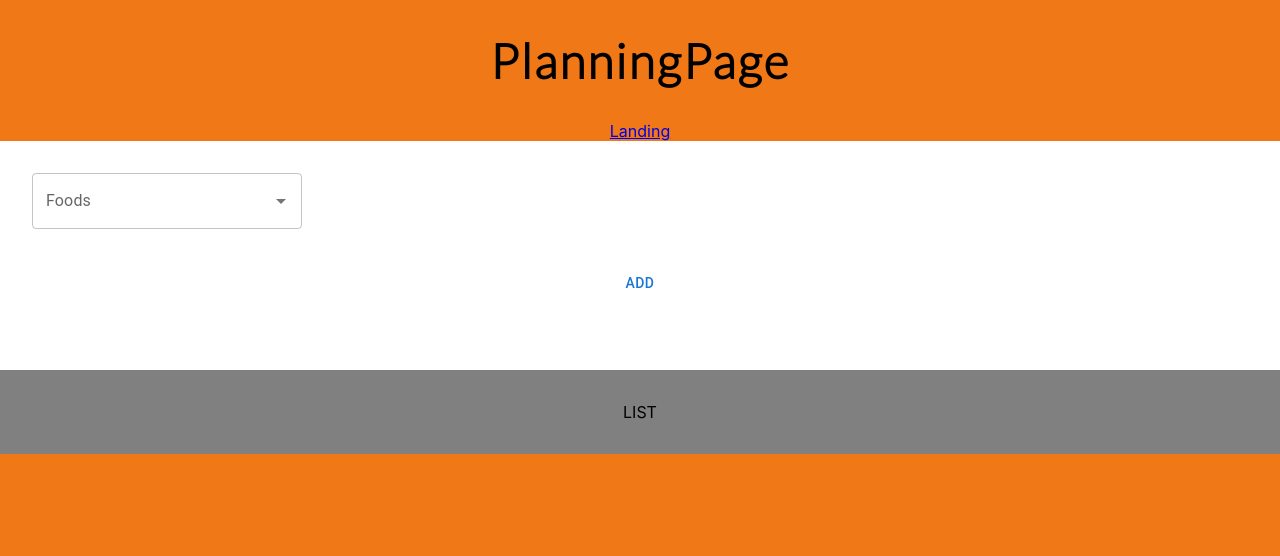
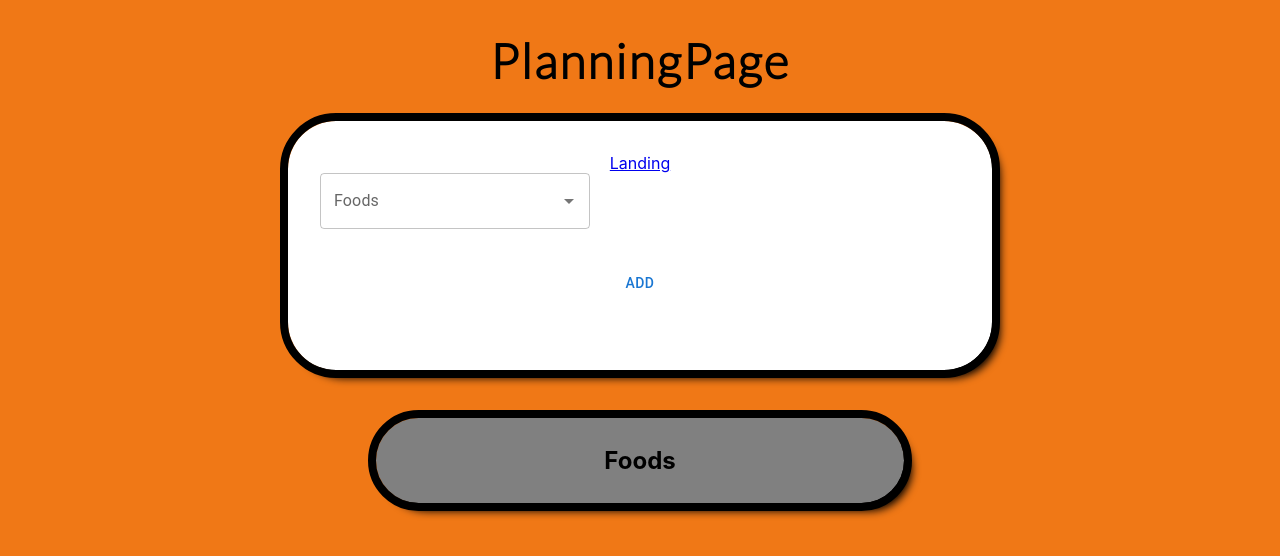
Before and after one commit to luke-eivind/macro-tracker, a React (Create React App) app: page /plan in a window 1280 px wide. Shown: the top 556 px of the page. Built offline with nearby package versions, Linux system fonts and the light colour scheme.

Commit message:
sass module style/pictures

```diff
--- a/package.json
+++ b/package.json
@@ -16,6 +16,7 @@
     "react-dom": "^17.0.2",
     "react-router-dom": "^6.2.1",
     "react-scripts": "5.0.0",
+    "sass": "^1.49.9",
     "web-vitals": "^2.1.4"
   },
   "scripts": {
--- a/src/components/Food.css
+++ b/src/components/Food.css
@@ -1,5 +1,12 @@
 .food-item {
     background-color: seashell;
-    max-width: 20%;
-    padding: 2rem;
+    max-width: 100%;
+    max-height: 2rem;
+    display: flex;
+    justify-content: center;
+    padding: .5rem;
+    margin: 2rem;
 }
+img{
+    max-width: 2rem;
+}
--- a/src/components/Food.js
+++ b/src/components/Food.js
@@ -1,21 +1,23 @@
-import './Food.css'
+import './Food.css';
 import Button from '@mui/material/Button';
 
 const Food = (props) => {
+  const clickHandler = () => {
+    props.deleteHandler(props.name);
+  };
 
-  const clickHandler = () => {
-    props.deleteHandler(props.name)
-  }
+  console.log(props.fat)
 
   return (
-    <div className="food-item">
-      Name: {props.name}<br/>
-      Calories: {props.calories}<br/>
-      Protien: {props.protein}<br/>
-      Carbs: {props.carbs}<br/>
-      Fat: {props.fat}<br/>
-
-      <Button onClick={clickHandler} >delete</Button>
+    <div className='food-item card'>
+      <img src={props.img} />
+      &nbsp;&nbsp;
+      <b>Name:</b> &nbsp;{props.name}&nbsp;&nbsp;
+      <b>Calories:</b> &nbsp;{props.calories}&nbsp;&nbsp;
+      <b>Protien:</b> &nbsp;{props.protein}&nbsp;&nbsp;
+      <b>Carbs:</b> &nbsp;{props.carbs}&nbsp;&nbsp;
+      <b>Fat:</b> &nbsp;{parseInt(props.fat).toFixed(2)}&nbsp;&nbsp;
+      <Button onClick={clickHandler}>delete</Button>
     </div>
   );
 };
--- /dev/null
+++ b/src/components/FoodList.css
@@ -0,0 +1,9 @@
+.food-list {
+  max-width: 40%;
+  margin: 3rem auto;
+  padding: 0.5rem;
+  background-color: grey;
+  border-radius: 3rem;
+  box-shadow: 0.5rem 0.5rem 0.5rem;
+  outline: 0.5rem solid;
+}
--- /dev/null
+++ b/src/components/FoodList.js
@@ -0,0 +1,19 @@
+import './FoodList.css';
+import Button from '@mui/material/Button';
+
+const FoodList = (props) => {
+  const clickHandler = () => {
+    props.deleteHandler(props.name);
+  };
+
+  return (
+    <div className="food-list">
+      <h2>
+        <b>Foods</b>
+      </h2>
+      {props.components}
+    </div>
+  );
+};
+
+export default FoodList;
--- a/src/components/PlanningPage.css
+++ b/src/components/PlanningPage.css
@@ -1,4 +1,6 @@
-.food-list {
+.input-box {
     padding: 2rem;
     background-color: grey;
+    max-width: 50%;
+    margin: 0 auto;
 }
--- a/src/components/PlanningPage.js
+++ b/src/components/PlanningPage.js
@@ -6,6 +6,7 @@ import Autocomplete from '@mui/material/Autocomplete';
 import Button from '@mui/material/Button';
 import Food from './Food';
 import axios from 'axios';
+import FoodList from './FoodList';
 
 const PlanningPage = () => {
   const [foods, setFoods] = useState([]);
@@ -18,6 +19,7 @@ const PlanningPage = () => {
       inputText +
       '&nutrition-type=cooking&limit=3';
     let res = await axios.get(requestUrl);
+    const img = res.data.parsed[0].food.image;
 
     axios
       .post(
@@ -38,7 +40,8 @@ const PlanningPage = () => {
           return [
             ...prevFoods,
             <Food
-              name={res.data.ingredients[0].parsed[0].food.toUpperCase()}
+              img={img}
+              name={res.data.ingredients[0].parsed[0].food.toLowerCase()}
               calories={res.data.totalNutrients.ENERC_KCAL.quantity}
               protein={res.data.totalNutrients.PROCNT.quantity}
               carbs={res.data.totalNutrients.CHOCDF.quantity}
@@ -54,11 +57,14 @@ const PlanningPage = () => {
   };
 
   const clickDeleteHandler = (foodName) => {
-      console.log(foodComponents + 'outside')
-    setFoodComponents(foodComponents.filter((component) => {
-      console.log(foodComponents + 'inside')
-     return component.props.name !== foodName}))
-  }
+    console.log(foodComponents + 'outside');
+    setFoodComponents(
+      foodComponents.filter((component) => {
+        console.log(foodComponents + 'inside');
+        return component.props.name !== foodName;
+      })
+    );
+  };
 
   // function clickDeleteHandler(foodName) {
   //   'use strict';
@@ -95,10 +101,13 @@ const PlanningPage = () => {
   return (
     <div>
       <h1>PlanningPage</h1>
-      <nav>
-        <Link to='/'>Landing</Link>
-      </nav>
-      <div style={{ background: 'white', padding: '2rem' }}>
+      <div
+        className='input-box card'
+        style={{ background: 'white', padding: '2rem' }}
+      >
+        <nav>
+          <Link to='/'>Landing</Link>
+        </nav>
         <Autocomplete
           id='foods-autocomplete'
           onChange={autoCompleteHandler}
@@ -121,9 +130,7 @@ const PlanningPage = () => {
           Add
         </Button>
       </div>
-      <div id='food-list' className='food-list'>
-        LIST {foodComponents}
-      </div>
+      <FoodList components={foodComponents}></FoodList>
     </div>
   );
 };
```
Also changed, not shown: 1 other file (tests, documents, lock files or other folders).
